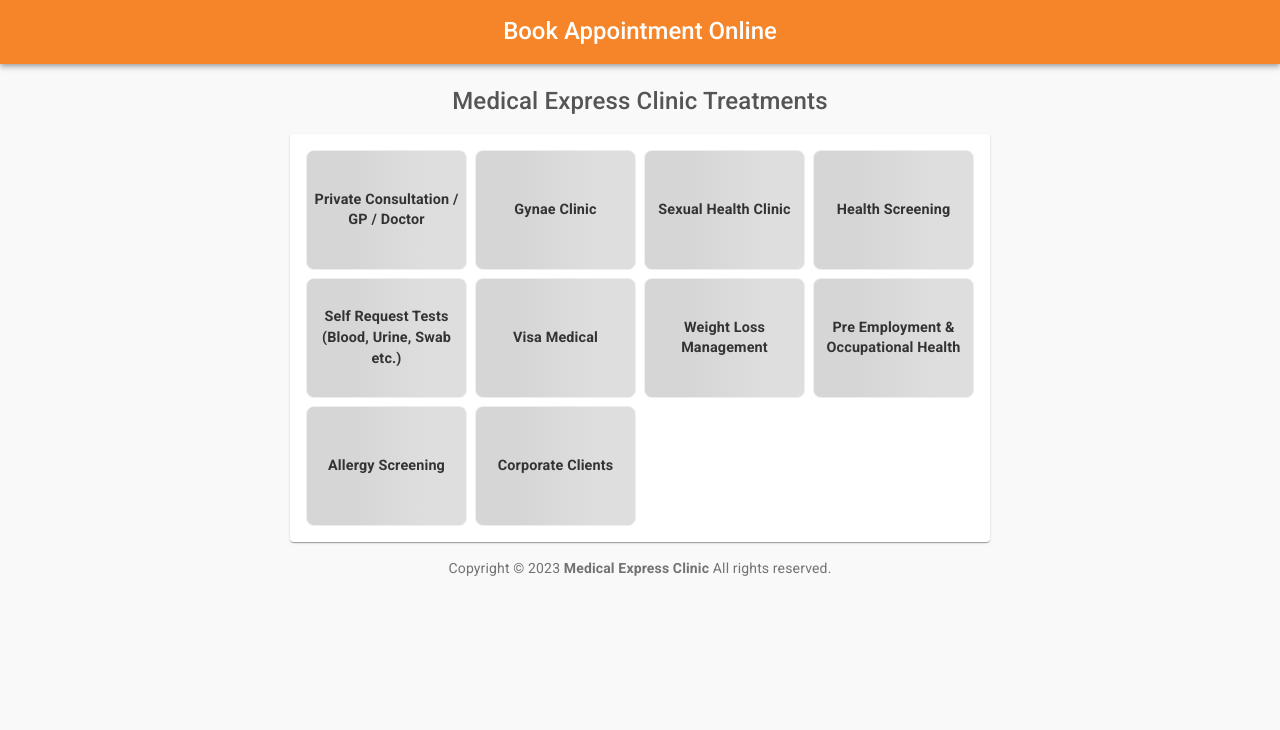
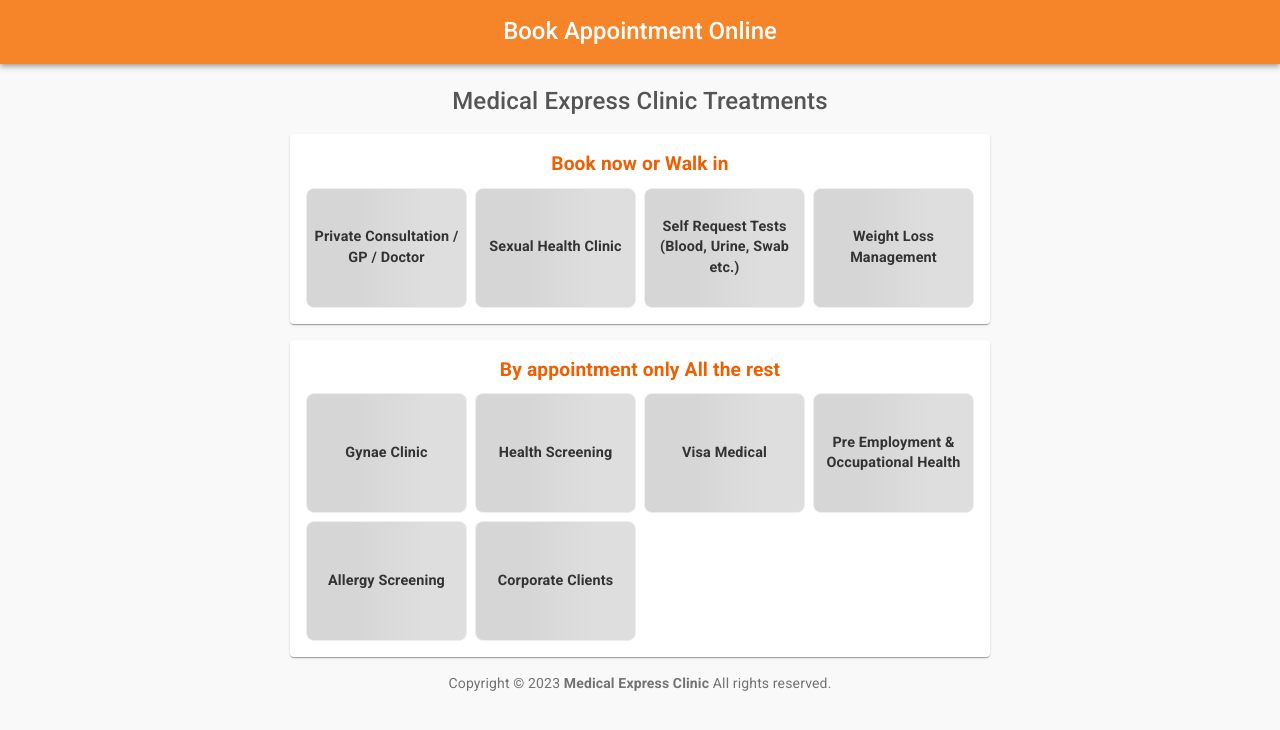
Before and after one commit to mjabdi/medex-form, a React (Create React App) app: page / in a window 1280 px wide. Shown: the top 730 px of the page. Built offline with nearby package versions, Linux system fonts and the light colour scheme.

Commit message:
form update

```diff
--- /dev/null
+++ b/src/CategoriesFormAppointment.js
@@ -0,0 +1,92 @@
+import React, { useEffect } from 'react';
+import { makeStyles, useTheme } from '@material-ui/core/styles';
+import CssBaseline from '@material-ui/core/CssBaseline';
+import AppBar from '@material-ui/core/AppBar';
+import Toolbar from '@material-ui/core/Toolbar';
+import Paper from '@material-ui/core/Paper';
+import Button from '@material-ui/core/Button';
+import Typography from '@material-ui/core/Typography';
+import GlobalState from './GlobalState';
+
+import { Grid } from '@material-ui/core';
+
+import {categoriesAppointment as categories} from './ScreeningPackageLoader'
+
+const useStyles = makeStyles((theme) => ({
+
+  catBox: {
+    textAlign: "center",
+    width: "100%",
+    fontSize: "0.9rem",
+    fontWeight:"600",
+    padding: "5px",
+    border: "1px solid #eee",
+    height: "120px",
+    borderRadius: "8px",
+    cursor: "pointer",
+    color: "#333",
+    background: "linear-gradient(90deg, rgba(214,214,214,1) 30%, rgba(222,222,222,1) 74%, rgba(222,222,222,1) 100%)",
+    // transition : "all 0.3s ease-in",
+    "&:hover" : {
+      background: "linear-gradient(90deg, rgba(179,68,1,1) 30%, rgba(232,82,25,1) 74%, rgba(231,109,62,1) 100%)",
+      color : "#fff",
+      // transition : "all 0.1s ease-in",
+    }
+  },
+
+  catBoxSelected: {
+    textAlign: "center",
+    width: "100%",
+    fontSize: "1rem",
+    fontWeight:"600",
+    padding: "10px",
+    border: "1px solid #eee",
+    height: "120px",
+    borderRadius: "8px",
+    cursor: "pointer",
+    color: "#fff",
+    background: "linear-gradient(90deg, rgba(179,68,1,1) 30%, rgba(232,82,25,1) 74%, rgba(231,109,62,1) 100%)",
+  }
+
+
+}));
+
+export default function CategoriesFormAppointment() {
+  const [state, setState] = React.useContext(GlobalState);
+  const classes = useStyles();
+
+
+  useEffect(() => {
+    window.scrollTo(0, 0)
+  }, []);
+
+  useEffect(() => {
+    setState(state => ({...state, package: null}))
+  }, [state.cat]);
+
+  const catClicked = (key, text) => {
+    setState(state => ({...state, cat: {key: key, text: text}, activeStep: state.activeStep + 1}))
+  }
+
+  return (
+    <React.Fragment>
+      <Grid container spacing={1} alignItems="center" justify="start">
+        {
+          categories.map(item => (
+            <Grid item xs={6} sm={3}  >
+              <a href={item.link} style={{textDecoration: "none"}}>
+              <div style={item.small ? {height: "70px"} : {}} className={state.cat?.key === item.key ? classes.catBoxSelected  : classes.catBox} onClick={() => catClicked(item.key, item.text)}>
+                <Grid container alignItems="center" justify="center" style={{height:"100%", width:"100%"}}>
+                  <Grid item>
+                      {item.text}
+                  </Grid>
+                 </Grid>
+              </div>
+              </a>
+            </Grid>
+          ))
+        }
+      </Grid>
+    </React.Fragment>
+  );
+}
--- /dev/null
+++ b/src/CategoriesFormWalkin.js
@@ -0,0 +1,92 @@
+import React, { useEffect } from 'react';
+import { makeStyles, useTheme } from '@material-ui/core/styles';
+import CssBaseline from '@material-ui/core/CssBaseline';
+import AppBar from '@material-ui/core/AppBar';
+import Toolbar from '@material-ui/core/Toolbar';
+import Paper from '@material-ui/core/Paper';
+import Button from '@material-ui/core/Button';
+import Typography from '@material-ui/core/Typography';
+import GlobalState from './GlobalState';
+
+import { Grid } from '@material-ui/core';
+
+import {categoriesWalkin as categories} from './ScreeningPackageLoader'
+
+const useStyles = makeStyles((theme) => ({
+
+  catBox: {
+    textAlign: "center",
+    width: "100%",
+    fontSize: "0.9rem",
+    fontWeight:"600",
+    padding: "5px",
+    border: "1px solid #eee",
+    height: "120px",
+    borderRadius: "8px",
+    cursor: "pointer",
+    color: "#333",
+    background: "linear-gradient(90deg, rgba(214,214,214,1) 30%, rgba(222,222,222,1) 74%, rgba(222,222,222,1) 100%)",
+    // transition : "all 0.3s ease-in",
+    "&:hover" : {
+      background: "linear-gradient(90deg, rgba(179,68,1,1) 30%, rgba(232,82,25,1) 74%, rgba(231,109,62,1) 100%)",
+      color : "#fff",
+      // transition : "all 0.1s ease-in",
+    }
+  },
+
+  catBoxSelected: {
+    textAlign: "center",
+    width: "100%",
+    fontSize: "1rem",
+    fontWeight:"600",
+    padding: "10px",
+    border: "1px solid #eee",
+    height: "120px",
+    borderRadius: "8px",
+    cursor: "pointer",
+    color: "#fff",
+    background: "linear-gradient(90deg, rgba(179,68,1,1) 30%, rgba(232,82,25,1) 74%, rgba(231,109,62,1) 100%)",
+  }
+
+
+}));
+
+export default function CategoriesFormWalkin() {
+  const [state, setState] = React.useContext(GlobalState);
+  const classes = useStyles();
+
+
+  useEffect(() => {
+    window.scrollTo(0, 0)
+  }, []);
+
+  useEffect(() => {
+    setState(state => ({...state, package: null}))
+  }, [state.cat]);
+
+  const catClicked = (key, text) => {
+    setState(state => ({...state, cat: {key: key, text: text}, activeStep: state.activeStep + 1}))
+  }
+
+  return (
+    <React.Fragment>
+      <Grid container spacing={1} alignItems="center" justify="start">
+        {
+          categories.map(item => (
+            <Grid item xs={6} sm={3}  >
+              <a href={item.link} style={{textDecoration: "none"}}>
+              <div style={item.small ? {height: "70px"} : {}} className={state.cat?.key === item.key ? classes.catBoxSelected  : classes.catBox} onClick={() => catClicked(item.key, item.text)}>
+                <Grid container alignItems="center" justify="center" style={{height:"100%", width:"100%"}}>
+                  <Grid item>
+                      {item.text}
+                  </Grid>
+                 </Grid>
+              </div>
+              </a>
+            </Grid>
+          ))
+        }
+      </Grid>
+    </React.Fragment>
+  );
+}
--- a/src/ScreeningPackageLoader.js
+++ b/src/ScreeningPackageLoader.js
@@ -37,18 +37,36 @@
 
   export const categories = [
     { key: "gp", text: "Private Consultation / GP / Doctor", link: "https://londonmedicalclinic.co.uk/medicalexpressclinic/book/gp/"},
+    { key: "std", text: "Sexual Health Clinic", link: "https://londonmedicalclinic.co.uk/medicalexpressclinic/book/std/"},
+    { key: "blood", text: "Self Request Tests (Blood, Urine, Swab etc.)", link: "https://londonmedicalclinic.co.uk/medicalexpressclinic/book/blood/"},
+    { key: "weight_loss", text: "Weight Loss Management", link: "https://londonmedicalclinic.co.uk/medicalexpressclinic/book/screening/?cat=weight_loss"},
     { key: "gynae", text: "Gynae Clinic", link: "https://londonmedicalclinic.co.uk/medicalexpressclinic/book/gynae/"},
-    // { key: "pcr", text: "PCR TEST", link: "https://travelpcrtest.com/"},
-    { key: "std", text: "Sexual Health Clinic", link: "https://londonmedicalclinic.co.uk/medicalexpressclinic/book/std/"},
     { key: "hs", text: "Health Screening", link: "https://londonmedicalclinic.co.uk/medicalexpressclinic/book/screening/?cat=health"},
-    { key: "blood", text: "Self Request Tests (Blood, Urine, Swab etc.)", link: "https://londonmedicalclinic.co.uk/medicalexpressclinic/book/blood/"},
     { key: "visa", text: "Visa Medical", link: "https://londonmedicalclinic.co.uk/medicalexpressclinic/book/screening/?cat=visa"},
-    { key: "weight_loss", text: "Weight Loss Management", link: "https://londonmedicalclinic.co.uk/medicalexpressclinic/book/screening/?cat=weight_loss"},
     { key: "occup", text: "Pre Employment & Occupational Health", link: "https://londonmedicalclinic.co.uk/medicalexpressclinic/book/screening/?cat=occupational"},
     { key: "allergy", text: "Allergy Screening", link: "https://londonmedicalclinic.co.uk/medicalexpressclinic/book/screening/?cat=allergy", small: false},
     { key: "corp", text: "Corporate Clients", link: "https://londonmedicalclinic.co.uk/medicalexpressclinic/book/corporate/", small: false},
+  ]
 
+
+  export const categoriesWalkin = [
+    { key: "gp", text: "Private Consultation / GP / Doctor", link: "https://londonmedicalclinic.co.uk/medicalexpressclinic/book/gp/"},
+    { key: "std", text: "Sexual Health Clinic", link: "https://londonmedicalclinic.co.uk/medicalexpressclinic/book/std/"},
+    { key: "blood", text: "Self Request Tests (Blood, Urine, Swab etc.)", link: "https://londonmedicalclinic.co.uk/medicalexpressclinic/book/blood/"},
+    { key: "weight_loss", text: "Weight Loss Management", link: "https://londonmedicalclinic.co.uk/medicalexpressclinic/book/screening/?cat=weight_loss"},
   ]
+
+  export const categoriesAppointment = [
+    { key: "gynae", text: "Gynae Clinic", link: "https://londonmedicalclinic.co.uk/medicalexpressclinic/book/gynae/"},
+    { key: "hs", text: "Health Screening", link: "https://londonmedicalclinic.co.uk/medicalexpressclinic/book/screening/?cat=health"},
+    { key: "visa", text: "Visa Medical", link: "https://londonmedicalclinic.co.uk/medicalexpressclinic/book/screening/?cat=visa"},
+    { key: "occup", text: "Pre Employment & Occupational Health", link: "https://londonmedicalclinic.co.uk/medicalexpressclinic/book/screening/?cat=occupational"},
+    { key: "allergy", text: "Allergy Screening", link: "https://londonmedicalclinic.co.uk/medicalexpressclinic/book/screening/?cat=allergy", small: false},
+    { key: "corp", text: "Corporate Clients", link: "https://londonmedicalclinic.co.uk/medicalexpressclinic/book/corporate/", small: false},
+  ]
+
+
+
 
   export const getCatText = (key) => {
       const cat = categories.find(e => e.key === key)
--- a/src/WelcomeForm.js
+++ b/src/WelcomeForm.js
@@ -1,72 +1,68 @@
-import React, { useEffect } from 'react';
-import { makeStyles, useTheme } from '@material-ui/core/styles';
-import CssBaseline from '@material-ui/core/CssBaseline';
-import AppBar from '@material-ui/core/AppBar';
-import Toolbar from '@material-ui/core/Toolbar';
-import Paper from '@material-ui/core/Paper';
-import Button from '@material-ui/core/Button';
-import Link from '@material-ui/core/Link';
-import Typography from '@material-ui/core/Typography';
-import GlobalState from './GlobalState';
+import React, { useEffect } from "react";
+import { makeStyles, useTheme } from "@material-ui/core/styles";
+import CssBaseline from "@material-ui/core/CssBaseline";
+import AppBar from "@material-ui/core/AppBar";
+import Toolbar from "@material-ui/core/Toolbar";
+import Paper from "@material-ui/core/Paper";
+import Button from "@material-ui/core/Button";
+import Link from "@material-ui/core/Link";
+import Typography from "@material-ui/core/Typography";
+import GlobalState from "./GlobalState";
 
-import Dialog from '@material-ui/core/Dialog';
-import DialogActions from '@material-ui/core/DialogActions';
-import DialogContent from '@material-ui/core/DialogContent';
-import DialogContentText from '@material-ui/core/DialogContentText';
-import DialogTitle from '@material-ui/core/DialogTitle';
+import Dialog from "@material-ui/core/Dialog";
+import DialogActions from "@material-ui/core/DialogActions";
+import DialogContent from "@material-ui/core/DialogContent";
+import DialogContentText from "@material-ui/core/DialogContentText";
+import DialogTitle from "@material-ui/core/DialogTitle";
 
-import HttpsIcon from '@material-ui/icons/Https';
+import HttpsIcon from "@material-ui/icons/Https";
 
-import {BrowserView, MobileView, isMobile} from 'react-device-detect';
+import { BrowserView, MobileView, isMobile } from "react-device-detect";
 
-import AirplanemodeActiveIcon from '@material-ui/icons/AirplanemodeActive';
-import { Grid } from '@material-ui/core';
+import AirplanemodeActiveIcon from "@material-ui/icons/AirplanemodeActive";
+import { Grid } from "@material-ui/core";
 
-import logoImage from './images/logo.png';
-import doctorImage from './images/doctor.png';
+import logoImage from "./images/logo.png";
+import doctorImage from "./images/doctor.png";
 
-import LiveHelpIcon from '@material-ui/icons/LiveHelp';
-import faq from './FAQ';
-import SmartEntryForm from './SmartEntryForm';
-import CategoriesForm from './CategoriesForm';
-
+import LiveHelpIcon from "@material-ui/icons/LiveHelp";
+import faq from "./FAQ";
+import SmartEntryForm from "./SmartEntryForm";
+import CategoriesFormWalkin from "./CategoriesFormWalkin";
+import CategoriesFormAppointment from "./CategoriesFormAppointment";
 
 function Copyright() {
   return (
     <Typography variant="body2" color="textSecondary" align="center">
-      {'Copyright © '}
-      {new Date().getFullYear()}
-      {' '}
+      {"Copyright © "}
+      {new Date().getFullYear()}{" "}
       <Link color="inherit" href="#">
         <strong> Medical Express Clinic </strong>
-      </Link>{isMobile ? ' ' : ' All rights reserved.' }
-
-
-
-
+      </Link>
+      {isMobile ? " " : " All rights reserved."}
     </Typography>
   );
 }
 
 const useStyles = makeStyles((theme) => ({
   appBar: {
-    position: 'relative',
+    position: "relative",
     backgroundColor: "#f68529",
     color: "#fff",
-    alignItems: 'center',
+    alignItems: "center",
   },
 
   logo: {
     maxWidth: 160,
   },
   layout: {
-    width: 'auto',
+    width: "auto",
     marginLeft: theme.spacing(2),
     marginRight: theme.spacing(2),
     [theme.breakpoints.up(600 + theme.spacing(2) * 2)]: {
       width: 700,
-      marginLeft: 'auto',
-      marginRight: 'auto',
+      marginLeft: "auto",
+      marginRight: "auto",
     },
   },
   paper: {
@@ -83,8 +79,8 @@
     padding: theme.spacing(3, 0, 5),
   },
   buttons: {
-    display: 'flex',
-    justifyContent: 'flex-end',
+    display: "flex",
+    justifyContent: "flex-end",
   },
   button: {
     marginTop: theme.spacing(3),
@@ -93,13 +89,13 @@
 
   bold: {
     fontWeight: "800",
-    padding: "5px"
+    padding: "5px",
   },
 
   doneImage: {
     width: "240px",
     height: "150px",
-    margin: "20px"
+    margin: "20px",
   },
 
   logoImage: {
@@ -115,89 +111,104 @@
   },
 
   privacyButton: {
-    marginBottom : "20px",
-    width: "115px"
+    marginBottom: "20px",
+    width: "115px",
   },
 
   faqButton: {
-    marginBottom : "20px",
-    marginLeft : "10px",
+    marginBottom: "20px",
+    marginLeft: "10px",
     // backgroundColor : "#2f942e",
     // "&:hover": {
     //   background: "green",
     //   color: "#fff"
     // },
-    textDecoration : "none !important",
-    width: "115px"
-
+    textDecoration: "none !important",
+    width: "115px",
   },
 
-  textContent : {
-      color : "#666f77",
-      fontSize : "1.1rem",
+  textContent: {
+    color: "#666f77",
+    fontSize: "1.1rem",
     textAlign: "left",
     paddingLeft: "30px",
     paddingRight: "30px",
     lineHeight: "2.2em",
-      fontWeight : "400"
+    fontWeight: "400",
   },
 
-  textContentMobile : {
-    color : "#666f77",
-    fontSize : "0.9rem",
+  textContentMobile: {
+    color: "#666f77",
+    fontSize: "0.9rem",
     textAlign: "left",
     paddingLeft: "30px",
     paddingRight: "30px",
     lineHeight: "2.2em",
-    fontWeight : "400"
+    fontWeight: "400",
   },
 
   getStartedButton: {
-      marginTop : "10px",
-      marginBottom : "10px",
-
+    marginTop: "10px",
+    marginBottom: "10px",
   },
 
-  AirIcon : {
-      marginRight : "10px",
-      fontSize: "32px"
+  AirIcon: {
+    marginRight: "10px",
+    fontSize: "32px",
   },
 
-  pageTitle:{
-    color : theme.palette.primary.main,
-    marginTop : "10px"
+  pageTitle: {
+    color: theme.palette.primary.main,
+    marginTop: "10px",
   },
 
   Treatment: {
     paddingTop: "20px",
     fontSize: "1.5rem",
     fontWeight: "500",
-    color : "#555"
+    color: "#555",
+  },
 
-  }
+  BookNow: {
+    paddingBottom: "10px",
+    paddingTop: "0px",
+    fontSize: "1.2rem",
+    fontWeight: "600",
+    color: "#ed5f00",
+  },
 
+  BookNowAfter: {
+    paddingTop: "8px",
+    fontSize: "1rem",
+    fontWeight: "600",
+    color: "#9e3302",
+  },
+
+  ByAppointment: {
+    paddingBottom: "10px",
+    paddingTop: "0px",
+    fontSize: "1.2rem",
+    fontWeight: "600",
+    color: "#ed5f00",
+  },
 }));
-
-
-
 
 export default function WelcomeForm() {
   const [state, setState] = React.useContext(GlobalState);
   const classes = useStyles();
 
-
   //// ** Dialog
 
   const [open, setOpen] = React.useState(false);
-  const [scroll, setScroll] = React.useState('paper');
+  const [scroll, setScroll] = React.useState("paper");
 
   const [openFAQ, setOpenFAQ] = React.useState(false);
-  const [scrollFAQ, setScrollFAQ] = React.useState('paper');
+  const [scrollFAQ, setScrollFAQ] = React.useState("paper");
 
   const descriptionElementRef = React.useRef(null);
 
   useEffect(() => {
-    window.scrollTo(0, 0)
+    window.scrollTo(0, 0);
   }, []);
 
   React.useEffect(() => {
@@ -219,7 +230,6 @@
     }
   }, [openFAQ]);
 
-
   const handleClickOpen = (scrollType) => () => {
     setOpen(true);
     setScroll(scrollType);
@@ -238,10 +248,9 @@
     setOpenFAQ(false);
   };
 
-
   const getStartedClicked = (event) => {
-    setState(state => ({...state, getStarted: true}));
-}
+    setState((state) => ({ ...state, getStarted: true }));
+  };
 
   return (
     <React.Fragment>
@@ -265,19 +274,27 @@
                 Book Appointment Online
               </Typography>
             </Grid>
-
-
           </Grid>
         </Toolbar>
       </AppBar>
 
-      <div className={classes.Treatment}>
-        Medical Express Clinic Treatments
-      </div>
+      <div className={classes.Treatment}>Medical Express Clinic Treatments</div>
+
+      {/* <div className={classes.BookNowAfter}>Private consultation, sexual health, self request, weight loss</div> */}
 
       <main className={classes.layout}>
         <Paper className={classes.paper}>
-          <CategoriesForm/>
+          <div className={classes.BookNow}>Book now or Walk in</div>
+
+          <CategoriesFormWalkin />
+        </Paper>
+
+        <Paper className={classes.paper}>
+          <div className={classes.ByAppointment}>
+            By appointment only All the rest
+          </div>
+
+          <CategoriesFormAppointment />
         </Paper>
 
         <Copyright />
```
Lines whose indentation alone changed are shown as unchanged.
